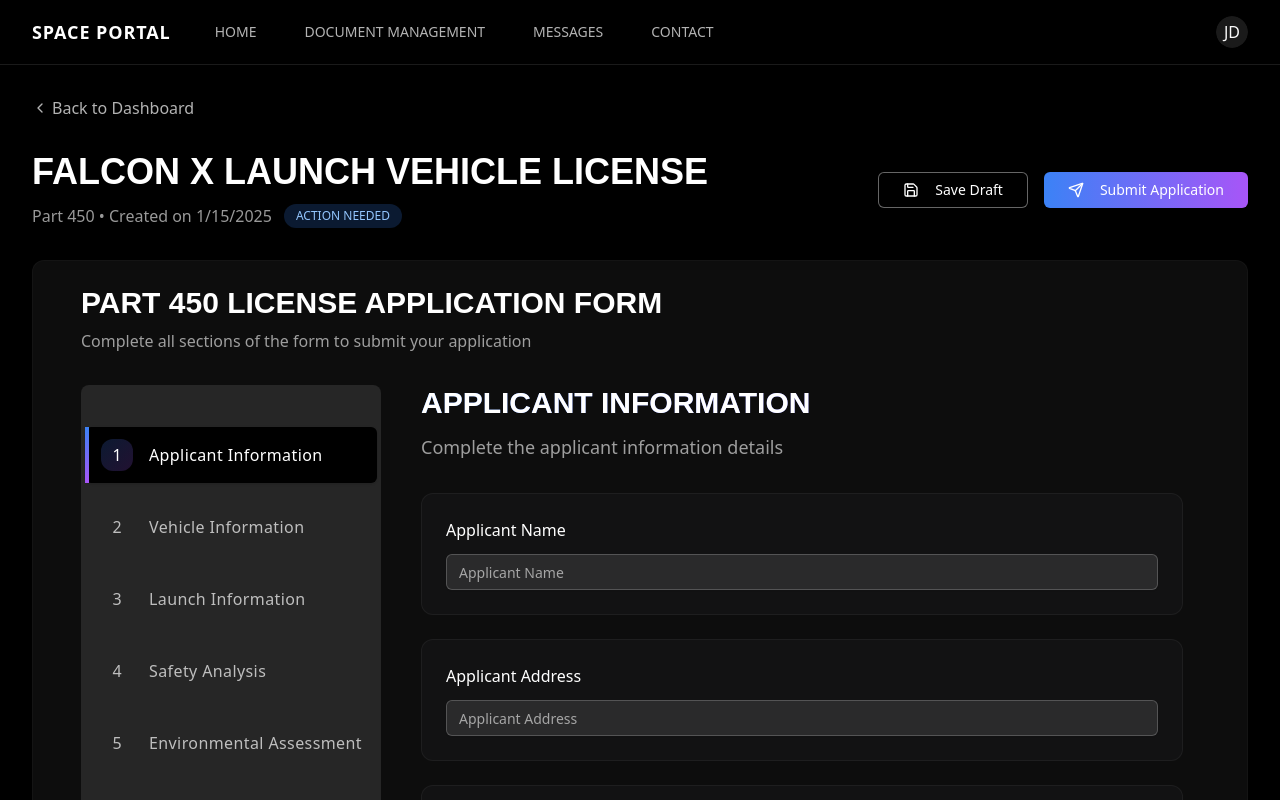
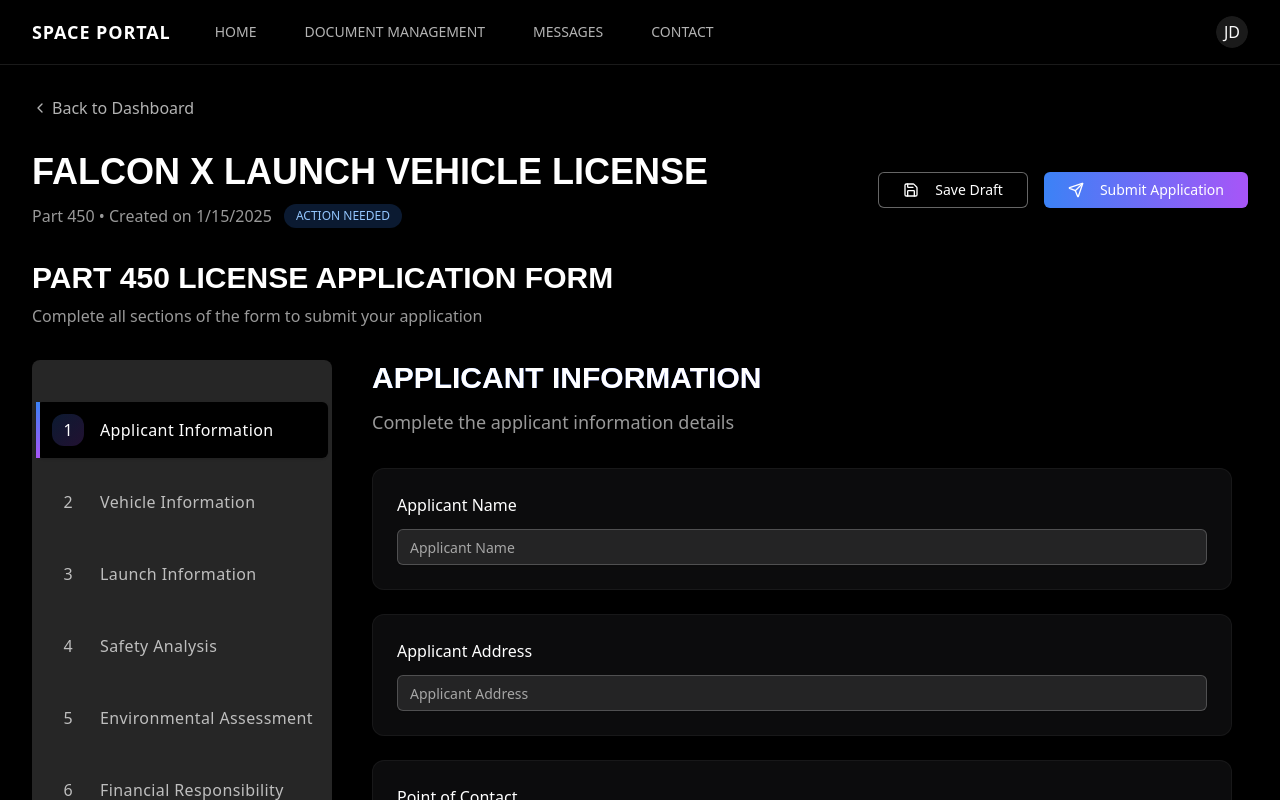
Before and after one commit to rohansat/spli, a Next.js app in the folder space-portal/: page /applications/app-1 in a window 1280 px wide. Shown: the top 800 px of the page. Built offline with nearby package versions, Linux system fonts and the light colour scheme; a web font is replaced by a local one.

Commit message:
fix: remove grey background card container

```diff
--- a/space-portal/src/app/(dashboard)/applications/[id]/page.tsx
+++ b/space-portal/src/app/(dashboard)/applications/[id]/page.tsx
@@ -188,8 +188,7 @@ export default function ApplicationPage() {
         </Alert>
       )}
 
-      <Card className="space-card">
-        <CardContent>
+      <div>
         <div className="mb-6">
           <h1 className="text-3xl font-bold text-white">Part 450 License Application Form</h1>
           <p className="text-white/60 mt-2">Complete all sections of the form to submit your application</p>
@@ -282,8 +281,7 @@ export default function ApplicationPage() {
             ))}
           </div>
         </Tabs>
-        </CardContent>
-      </Card>
+      </div>
     </div>
   );
 }
```
Lines whose indentation alone changed are shown as unchanged.
